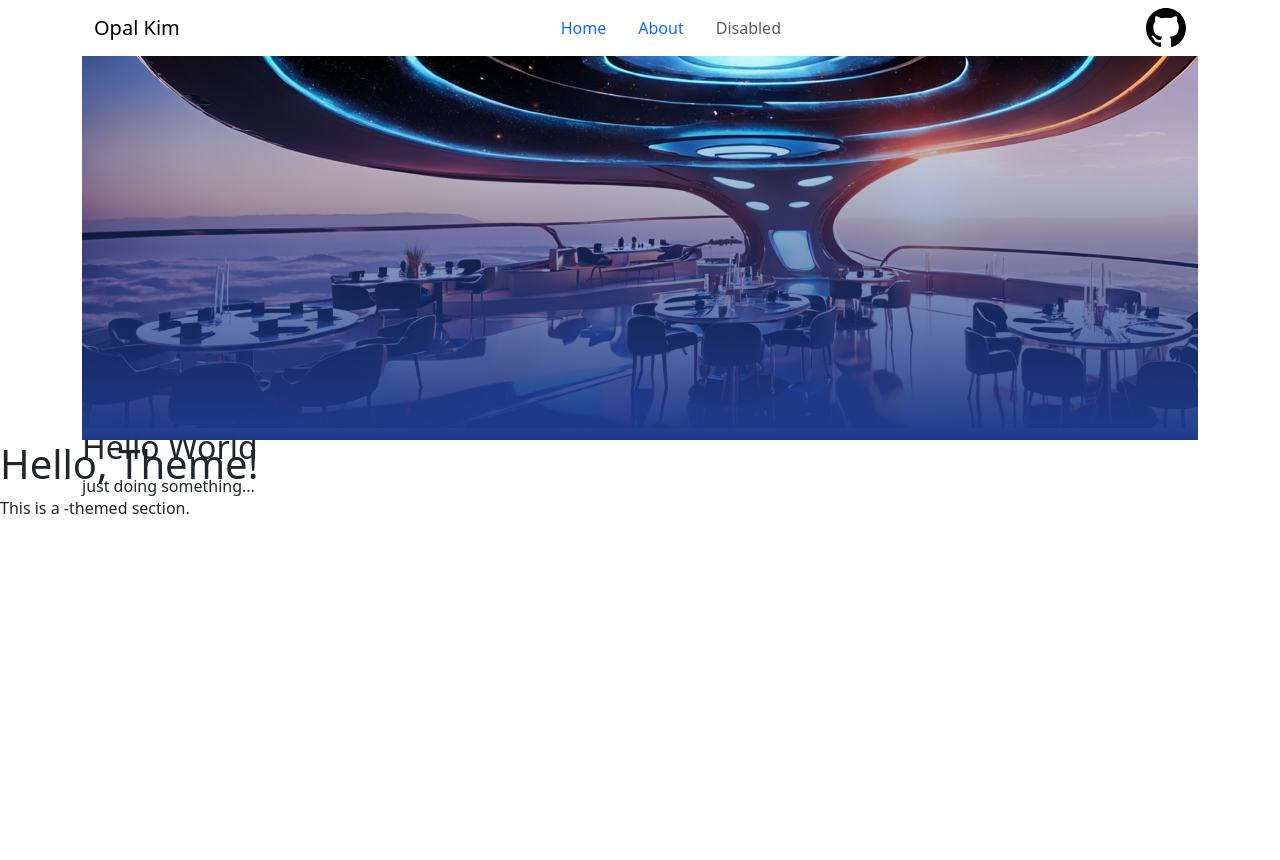
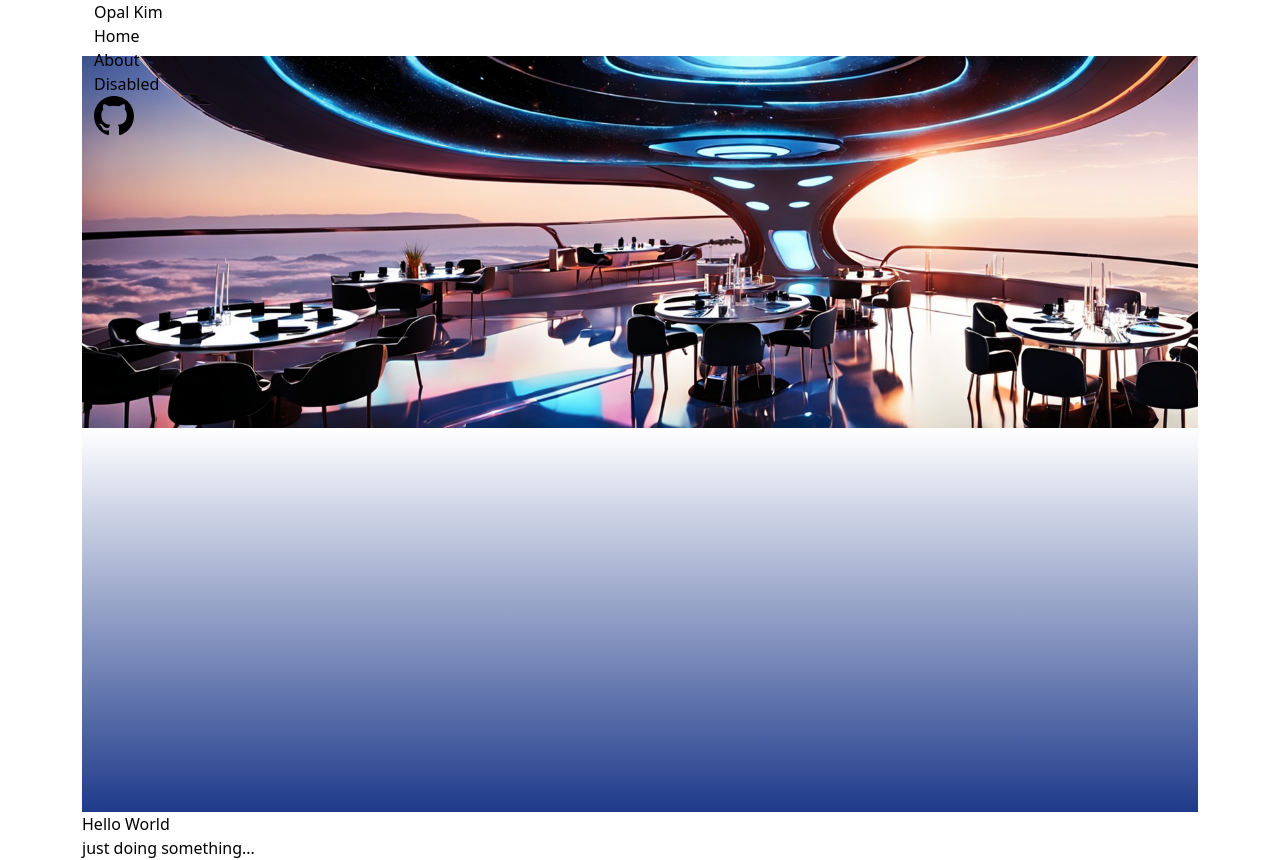
Before and after one commit to Yiipu/my-next-app, a Next.js app: page / in a window 1280 px wide. Before the commit the page ends 800 px from the top, so only its background shows below. Built offline with nearby package versions, Linux system fonts and the light colour scheme.

Commit message:
新增了使用tailwind的暗色模式支持，移除了bootstrap依赖项

```diff
--- a/package.json
+++ b/package.json
@@ -13,7 +13,6 @@
     "@types/react": "18.2.21",
     "@types/react-dom": "18.2.7",
     "autoprefixer": "10.4.15",
-    "bootstrap": "^5.3.1",
     "eslint": "8.48.0",
     "eslint-config-next": "13.4.19",
     "next": "13.4.19",
--- a/src/app/layout.tsx
+++ b/src/app/layout.tsx
@@ -1,5 +1,4 @@
 import '@/styles/globals.css'
-import 'bootstrap/dist/css/bootstrap.css'
 import type { Metadata } from 'next'
 import Head from 'next/head'
 import React from 'react'
@@ -31,7 +30,7 @@ export default function RootLayout({
         <Head>
           <title>Dodo</title>
         </Head>
-        <body>
+        <body className='bg-white dark:bg-slate-800'>
           {children}
         </body>
       </html>
--- a/src/app/page.tsx
+++ b/src/app/page.tsx
@@ -4,14 +4,8 @@ import Banner from '@/components/banner';
 export default function Home() {
   return (
     <div>
-
       <Header></Header>
       <Banner></Banner>
-      <div>
-        <h1>Hello,  Theme!</h1>
-        <p>This is a -themed section.</p>
-      </div>
-
     </div>
   )
 }
--- a/src/components/banner.tsx
+++ b/src/components/banner.tsx
@@ -3,15 +3,15 @@ import bannerPic from '@/../public/banner.png'
 
 export default function Banner() {
     return (
-        <div className="container-md">
-            <div className="banner relative h-96">
+        <div className="w-full px-3 mx-auto md:max-w-md lg:max-w-lg xl:max-w-xl xxl:max-w-xxl">
+            <div className="h-96">
                 <Image
                     src={bannerPic}
                     alt="bannerPic"
                     placeholder="blur"
                 />
-                <div className="absolute w-full h-full top-0 left-0 -z-1 bg-gradient-to-t from-blue-900"></div>
-                <div className="z-1">
+                <div className="w-full h-full top-0 left-0 bg-gradient-to-t from-blue-900"></div>
+                <div>
                     <h2>Hello World</h2>
                     <p>just doing something...</p>
                 </div>
--- a/src/components/header.tsx
+++ b/src/components/header.tsx
@@ -1,12 +1,11 @@
 import { github } from "@/config/config"
 
 export default function Header() {
-
     return (
         <>
-            <div className="container-md fixed-top">
+            <div className="w-full px-3 mx-auto md:max-w-md lg:max-w-lg xl:max-w-xl xxl:max-w-xxl fixed top-0 left-0 right-0">
                 <nav className="navbar">
-                    <div className="container-fluid">
+                    <div className="w-full px-3 mx-auto">
                         <a className="navbar-brand" href="/">Opal Kim</a>
                         <Navbar></Navbar>
                         <a href={github.url} className="github-corner" aria-label="View source on GitHub">
--- a/tailwind.config.ts
+++ b/tailwind.config.ts
@@ -13,6 +13,22 @@ const config: Config = {
         'gradient-conic':
           'conic-gradient(from 180deg at 50% 50%, var(--tw-gradient-stops))',
       },
+      maxWidth: {
+        sm: `${540 / 16}rem`,
+        md: `${720 / 16}rem`,
+        lg: `${960 / 16}rem`,
+        xl: `${1140 / 16}rem`,
+        xxl: `${1320 / 16}rem`,
+      },
+      screens: {
+        // Don't need xs since Tailwind uses min-width approach
+        // to its media queries.
+        sm: '576px',
+        md: '768px',
+        lg: '992px',
+        xl: '1200px',
+        xxl: '1400px',
+      },
     },
   },
   plugins: [],
```
Also changed, not shown: 1 other file (tests, documents, lock files or other folders).
